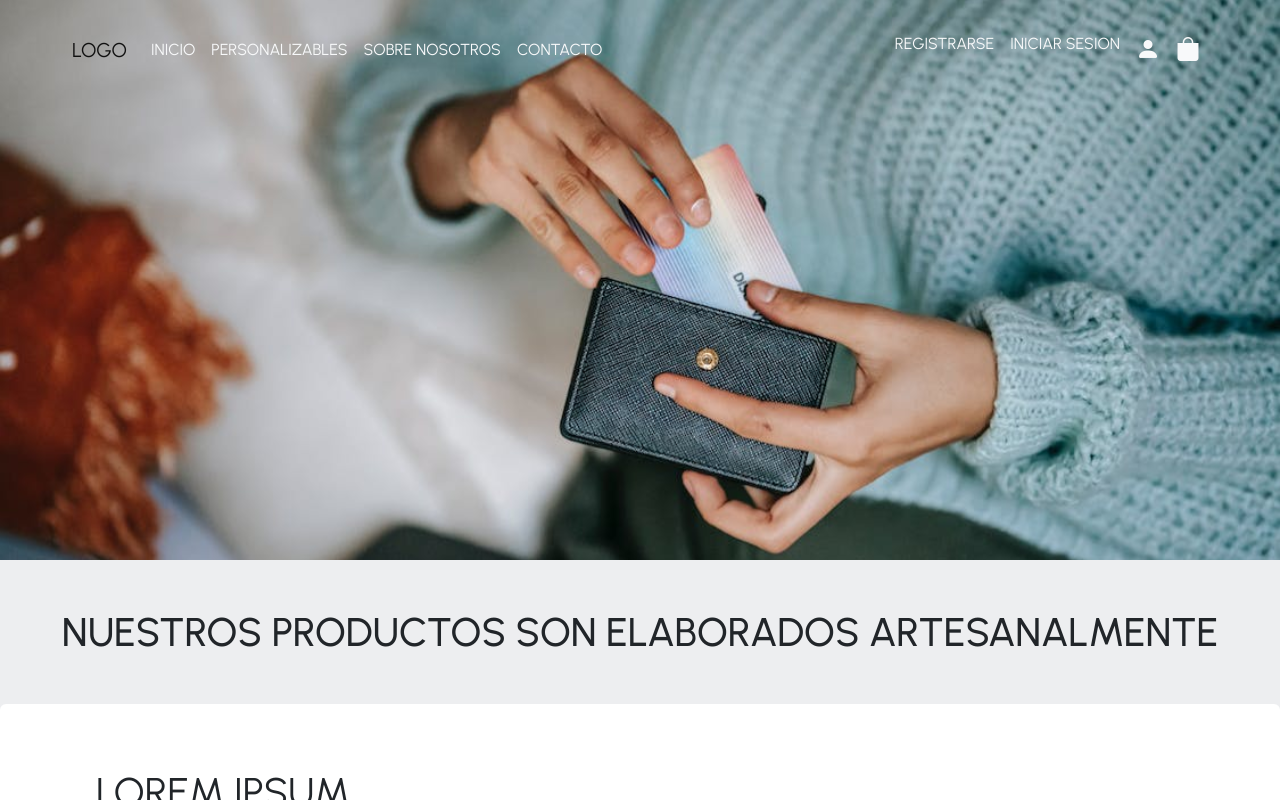
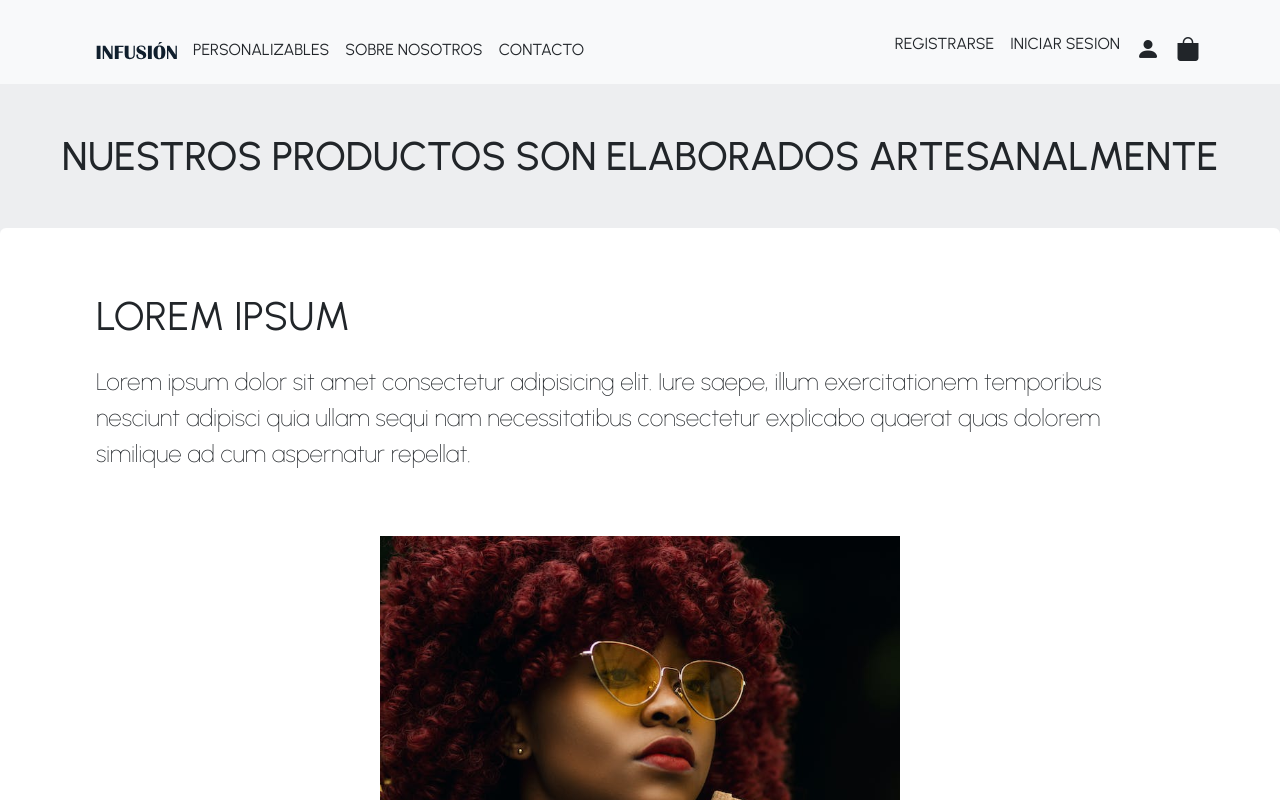
Before and after one commit to No-Country/c8-70-t-react, a Next.js app in the folder frontend/infusion/: page / in a window 1280 px wide. Shown: the top 800 px of the page. Built offline with nearby package versions, Linux system fonts and the light colour scheme.

Commit message:
add logo and fixes in navbar

```diff
--- a/frontend/infusion/components/Header.js
+++ b/frontend/infusion/components/Header.js
@@ -11,14 +11,11 @@ export default function Header() {
   console.log(ruta);
   return (
     <>
-      <header
-        className={
-          ruta === "/"
-            ? `${styles.headerHome} navbar-brand text-uppercase fw-lighter fw-normal`
-            : `${styles.headerLayout}`
-        }
-      >
-        {router.pathname === "/Checkout" || router.pathname === "/PersonalData" || router.pathname === "/Shipping" || router.pathname === "/PayMethod" ? (
+      <header className="navbar-brand text-uppercase fw-lighter fw-normal bg-light">
+        {router.pathname === "/Checkout" ||
+        router.pathname === "/PersonalData" ||
+        router.pathname === "/Shipping" ||
+        router.pathname === "/PayMethod" ? (
           <div className="d-flex pt-3 ms-4 ps-4 text-dark bg-white align-items-center">
             <p>
               Atención al cliente | +54 3122693369 de Lunes a Viernes 9:00 AM
@@ -31,9 +28,7 @@ export default function Header() {
               <Link
                 className="navbar-brand text-uppercase fw-lighter fw-normal"
                 href="/"
-              >
-                Logo
-              </Link>
+              ></Link>
               <button
                 className="navbar-toggler"
                 type="button"
@@ -52,24 +47,16 @@ export default function Header() {
                 <ul className="navbar-nav me-auto mb-2 mb-lg-0">
                   <li className="nav-item">
                     <Link
-                      className={
-                        ruta === "/"
-                          ? " nav-link text-uppercase fw-lighter fw-normal text-light"
-                          : " nav-link text-uppercase fw-lighter fw-normal text-dark"
-                      }
+                      className=" nav-link text-uppercase fw-lighter fw-normal text-dark"
                       aria-current="page"
                       href="/"
                     >
-                      Inicio
+                      <img src="../LOGO.svg" alt="" />
                     </Link>
                   </li>
                   <li className="nav-item">
                     <Link
-                      className={
-                        ruta === "/"
-                          ? " nav-link text-uppercase fw-lighter fw-normal text-light"
-                          : " nav-link text-uppercase fw-lighter fw-normal text-dark"
-                      }
+                      className=" nav-link text-uppercase fw-lighter fw-normal text-dark"
                       href="/Custom"
                     >
                       Personalizables
@@ -77,11 +64,7 @@ export default function Header() {
                   </li>
                   <li className="nav-item">
                     <Link
-                      className={
-                        ruta === "/"
-                          ? " nav-link text-uppercase fw-lighter fw-normal text-light"
-                          : " nav-link text-uppercase fw-lighter fw-normal text-dark"
-                      }
+                      className=" nav-link text-uppercase fw-lighter fw-normal text-dark"
                       href="/About"
                       aria-disabled="true"
                     >
@@ -90,11 +73,7 @@ export default function Header() {
                   </li>
                   <li className="nav-item">
                     <Link
-                      className={
-                        ruta === "/"
-                          ? " nav-link text-uppercase fw-lighter fw-normal text-light"
-                          : " nav-link text-uppercase fw-lighter fw-normal text-dark"
-                      }
+                      className=" nav-link text-uppercase fw-lighter fw-normal text-dark"
                       href="/Contact"
                       aria-disabled="true"
                     >
@@ -106,11 +85,7 @@ export default function Header() {
                   <ul className="navbar-nav me-auto mb-2 mb-lg-0">
                     <li className="nav-item">
                       <Link
-                        className={
-                          ruta === "/"
-                            ? " nav-link text-uppercase fw-lighter fw-normal text-light"
-                            : " nav-link text-uppercase fw-lighter fw-normal text-dark"
-                        }
+                        className=" nav-link text-uppercase fw-lighter fw-normal text-dark"
                         href="/Register"
                       >
                         Registrarse
@@ -118,11 +93,7 @@ export default function Header() {
                     </li>
                     <li className="nav-item">
                       <Link
-                        className={
-                          ruta === "/"
-                            ? " nav-link text-uppercase fw-lighter fw-normal text-light"
-                            : " nav-link text-uppercase fw-lighter fw-normal text-dark"
-                        }
+                        className=" nav-link text-uppercase fw-lighter fw-normal text-dark"
                         href="/Login"
                       >
                         Iniciar Sesion
@@ -130,11 +101,7 @@ export default function Header() {
                     </li>
                     <li className="nav-item">
                       <Link
-                        className={
-                          ruta === "/"
-                            ? " nav-link text-uppercase fw-lighter fw-normal text-light"
-                            : " nav-link text-uppercase fw-lighter fw-normal text-dark"
-                        }
+                        className=" nav-link text-uppercase fw-lighter fw-normal text-dark"
                         href="/Login"
                       >
                         <i className="bi bi-person-fill fs-4"></i>
@@ -148,11 +115,7 @@ export default function Header() {
                         data-bs-toggle="offcanvas"
                         data-bs-target="#offcanvasRight"
                         aria-controls="offcanvasRight"
-                        className={
-                          ruta === "/"
-                            ? " nav-link text-uppercase fw-lighter fw-normal text-light"
-                            : " nav-link text-uppercase fw-lighter fw-normal text-dark"
-                        }
+                        className=" nav-link text-uppercase fw-lighter fw-normal text-dark"
                         href="/Cart"
                       >
                         <i className="bi bi-bag-fill fs-4"></i>
--- a/frontend/infusion/pages/Register.js
+++ b/frontend/infusion/pages/Register.js
@@ -1,9 +1,5 @@
 import React from "react";
 
 export default function Register() {
-  return (
-    <div>
-      <h1>Register</h1>
-    </div>
-  );
+  return <></>;
 }
```
Also changed, not shown: frontend/infusion/public/LOGO.svg (added).
